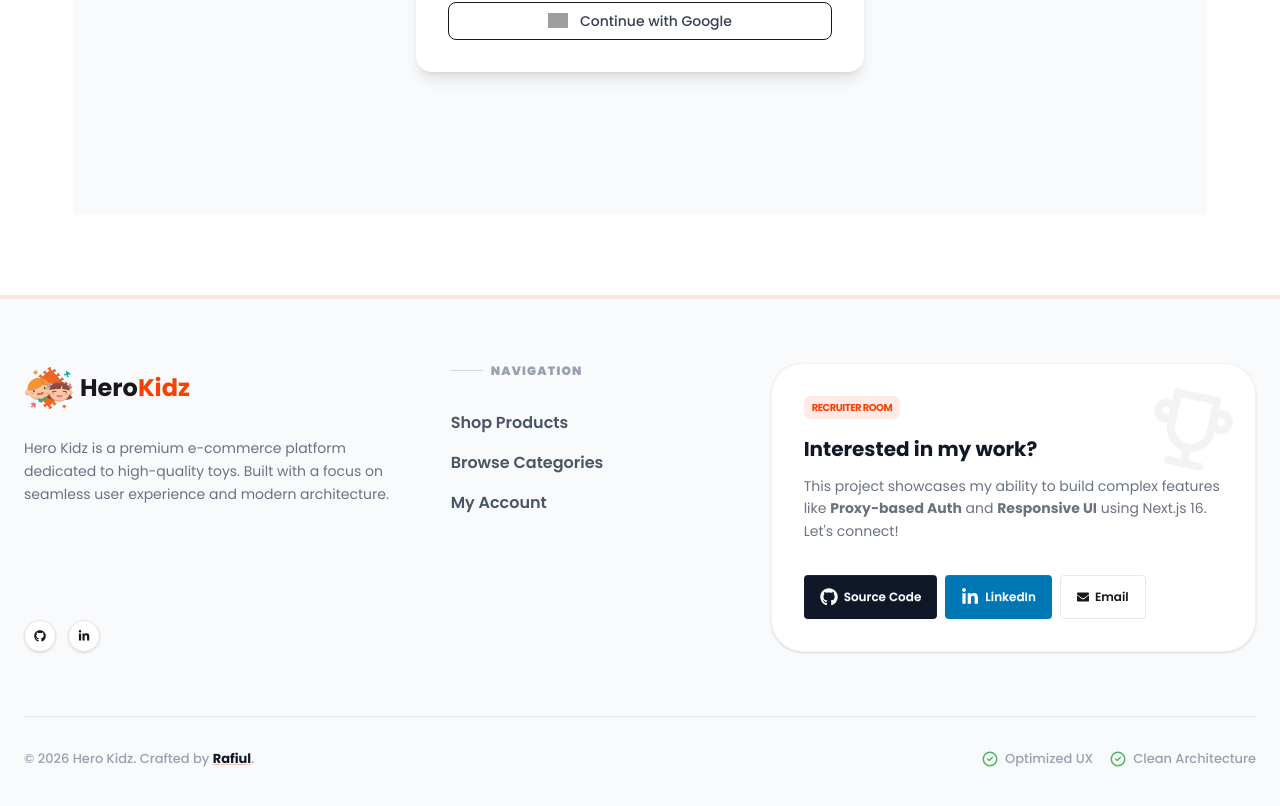
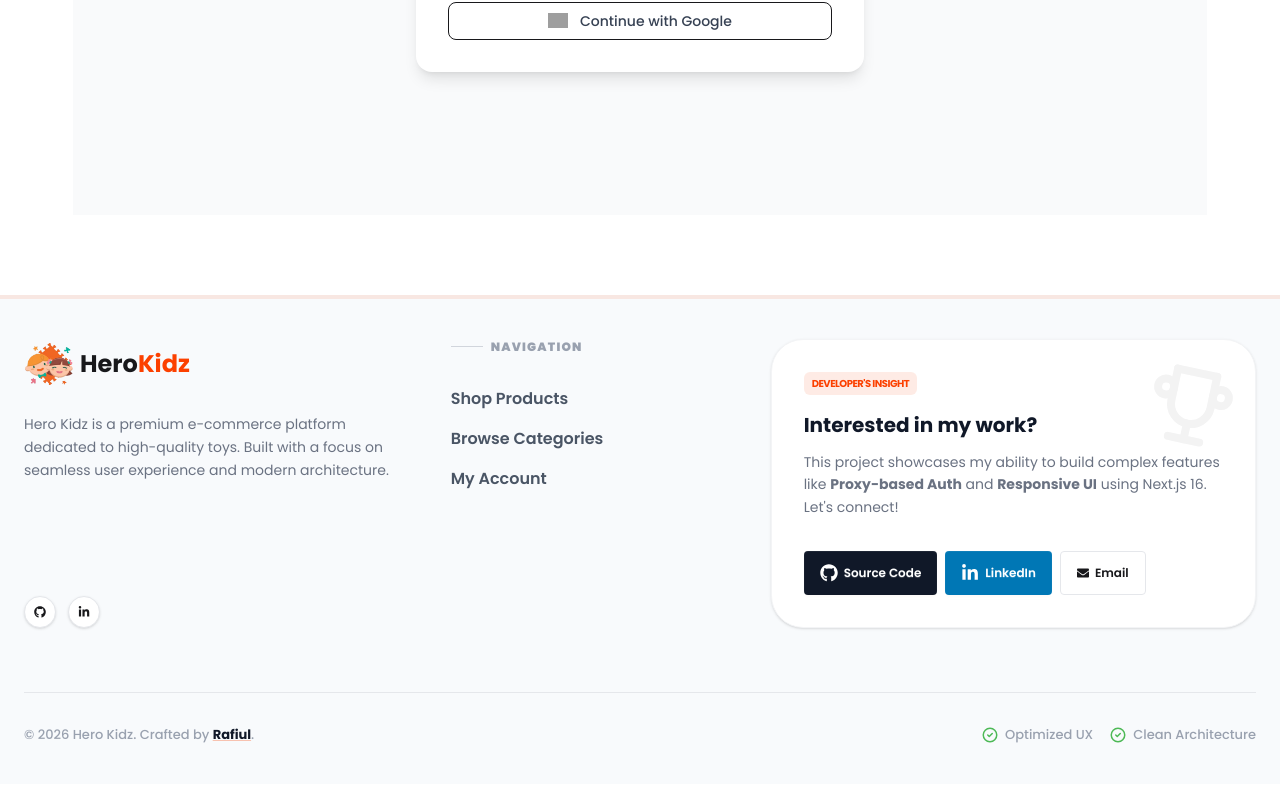
Before and after one commit to rafiul-neti/toy-hero-kidz, a Next.js app: page /login in a window 1280 px wide. Shown: the part 669-1475 px from the top of the page. After the commit the page ends 1453 px from the top, so only its background shows below. Built offline with nearby package versions, Linux system fonts and the light colour scheme; no server answers; grey boxes are pictures that could not be loaded.

Commit message:
made some changes in footer

```diff
--- a/src/components/Footer/Footer.jsx
+++ b/src/components/Footer/Footer.jsx
@@ -6,9 +6,8 @@ import { TbCircleCheck, TbTrophy } from "react-icons/tb";
 
 const Footer = () => {
   return (
-    // Changed to a light gray background to create a clear section break from the main white body
     <footer className="bg-slate-50 border-t-4 border-primary/10 text-base-content mt-20">
-      <div className="max-w-7xl mx-auto px-6 py-16">
+      <div className="max-w-7xl mx-auto px-6 py-10">
         {/* Main Grid */}
         <div className="grid grid-cols-1 md:grid-cols-12 gap-12 mb-16">
           {/* Brand Column */}
@@ -57,25 +56,23 @@ const Footer = () => {
                 </Link>
               </li>
               <li>
-                <Link
-                  href="/categories"
+                <p
                   className="hover:text-primary transition-colors"
                 >
                   Browse Categories
-                </Link>
+                </p>
               </li>
               <li>
-                <Link
-                  href="/dashboard"
+                <p
                   className="hover:text-primary transition-colors"
                 >
                   My Account
-                </Link>
+                </p>
               </li>
             </ul>
           </div>
 
-          {/* RECRUITER ROOM - Highlighted Card */}
+          {/* DevS Insight - Highlighted Card */}
           <div className="md:col-span-5 bg-white rounded-[2rem] p-8 shadow-sm border border-gray-100 relative overflow-hidden group">
             {/* Decorative element to emphasize "New Section" feel */}
             <div className="absolute top-0 right-0 p-4 opacity-5 group-hover:opacity-10 transition-opacity">
@@ -85,7 +82,7 @@ const Footer = () => {
             <div className="relative z-10">
               <div className="flex items-center gap-2 mb-4">
                 <span className="bg-primary/10 text-primary text-[10px] font-bold px-2 py-1 rounded-md tracking-tighter uppercase">
-                  Recruiter Room
+                  {`Developer's Insight`}
                 </span>
               </div>
 
@@ -95,7 +92,8 @@ const Footer = () => {
               <p className="text-sm text-gray-500 mb-8 leading-relaxed">
                 This project showcases my ability to build complex features like{" "}
                 <strong>Proxy-based Auth</strong> and{" "}
-                <strong>Responsive UI</strong> {`using Next.js 16. Let's connect!`}
+                <strong>Responsive UI</strong>{" "}
+                {`using Next.js 16. Let's connect!`}
               </p>
 
               <div className="flex flex-wrap gap-2">
@@ -114,7 +112,7 @@ const Footer = () => {
                   <FaLinkedinIn className="text-lg" /> LinkedIn
                 </a>
                 <a
-                  href="mailto:your-email@example.com"
+                  href="mailto:irafiul210@gmail.com"
                   className="btn btn-sm h-11 btn-outline border-gray-200 px-4 normal-case hover:bg-primary hover:border-primary hover:text-white transition-all"
                 >
                   <FaEnvelope /> Email
```
